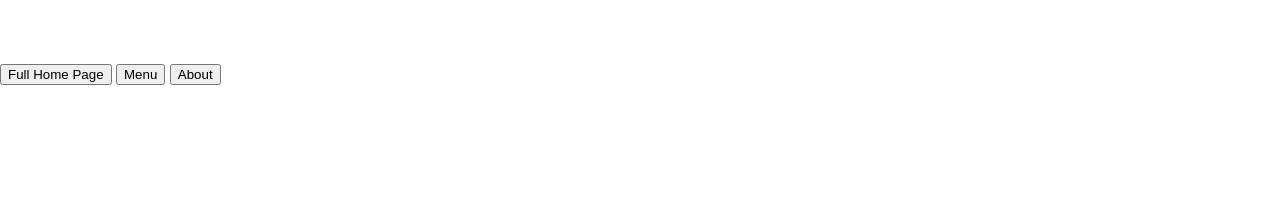
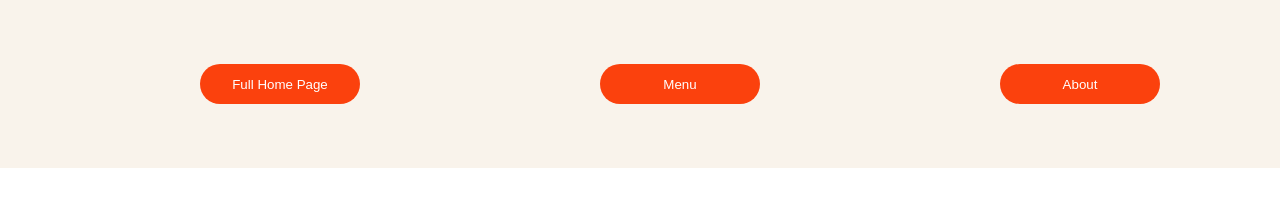
Before and after one commit to holmeskone/restaurantPage, a website built with webpack: page src/template.html in a window 1280 px wide. Built offline with nearby package versions, Linux system fonts and the light colour scheme.

Commit message:
Added styling for navigation buttons

```diff
--- a/src/styles.css
+++ b/src/styles.css
@@ -5,9 +5,31 @@ body {
   }
 
 nav{
-    margin: 8vh 0 3vh 0;
+    display: flex;
+    padding: 8vh 0 8vh 10vh;
+    background-color: #F9F3EB;
+    justify-content: space-around;
 }
 
+nav button{
+    color: white;
+    background-color: #FB410D;
+    border-radius: 20px;
+    border: 0px;
+    width: 10rem;
+    height: 2.5rem;
+
+}
+
+nav button:hover{
+    color: white;
+    background-color: #e03303;
+    border-radius: 20px;
+    border: 0px;
+    width: 10rem;
+    height: 2.5rem;
+
+}
 
 div #content{
     display: grid;
```
